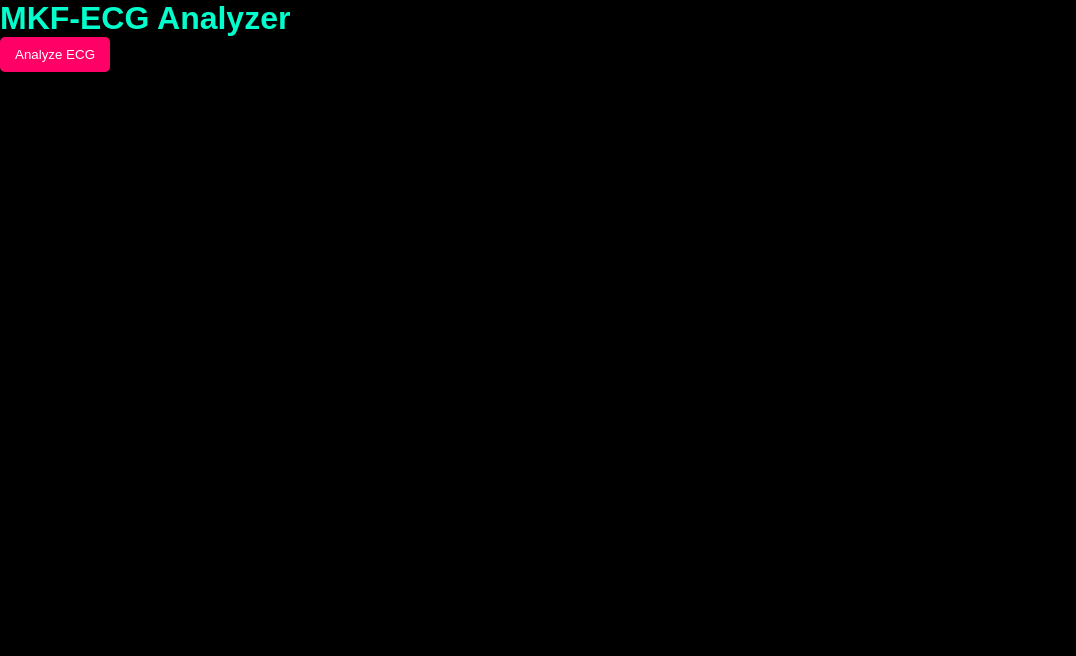
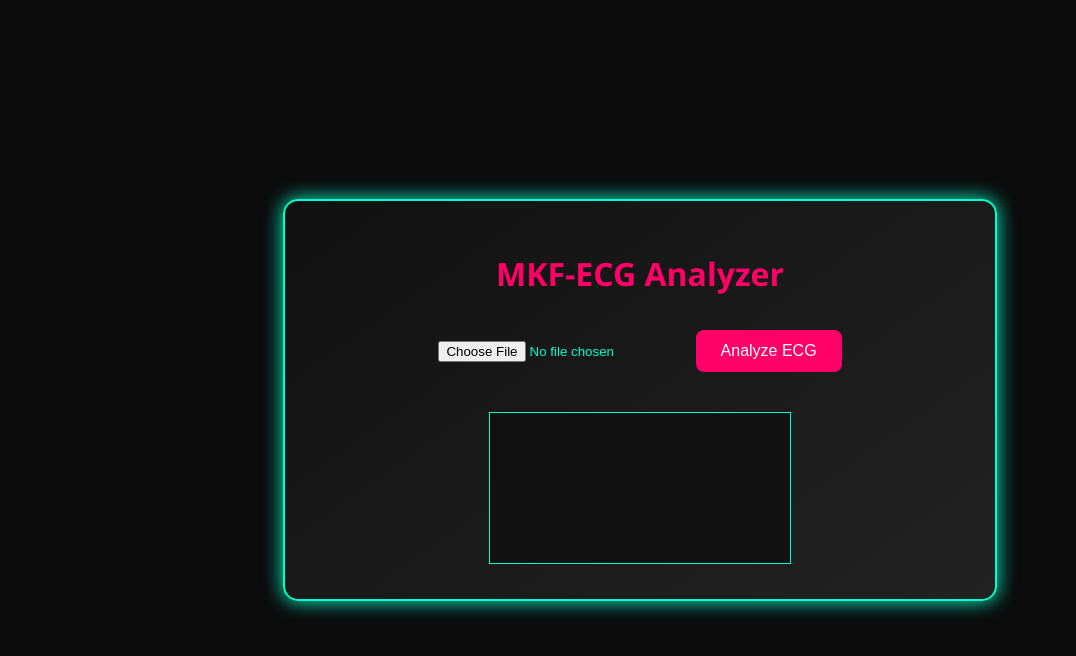
Before and after one commit to themchf/MKFECG, a plain HTML site: page index.html in a window 1280 px wide. Shown: the whole page, without its empty margins (0-1076 px from the left). Drawn offline with nearby package versions, Linux system fonts and the light colour scheme.

Commit message:
Update style.css

```diff
--- a/style.css
+++ b/style.css
@@ -1,81 +1,56 @@
-/* General styling */
 body {
-  margin: 0;
-  font-family: Arial, sans-serif;
-  background: black;
-  color: #00ffcc;
-  display: flex;
-  flex-direction: column;
-  min-height: 100vh;
+    background-color: #0b0b0b;
+    color: #00ffcc;
+    font-family: 'Segoe UI', Tahoma, Geneva, Verdana, sans-serif;
+    display: flex;
+    justify-content: center;
+    align-items: center;
+    height: 100vh;
+    margin: 0;
 }
 
-header {
-  background: #111;
-  text-align: center;
-  padding: 20px;
-  border-bottom: 2px solid #00ffcc;
+.container {
+    text-align: center;
+    border: 2px solid #00ffcc;
+    padding: 30px;
+    border-radius: 15px;
+    width: 95%;
+    max-width: 650px;
+    background: linear-gradient(145deg, #111, #222);
+    box-shadow: 0px 0px 20px #00ffcc;
 }
 
 h1 {
-  margin: 0;
-  font-size: 2em;
-  color: #00ffcc;
-}
-
-main {
-  flex: 1;
-  padding: 20px;
-  text-align: center;
-}
-
-.upload-section {
-  margin: 20px 0;
-}
-
-.upload-label {
-  background: #00ffcc;
-  color: black;
-  padding: 10px 15px;
-  border-radius: 5px;
-  cursor: pointer;
-  margin-right: 10px;
-}
-
-input[type="file"] {
-  display: none;
+    color: #ff0066;
+    margin-bottom: 20px;
 }
 
 button {
-  background: #ff0066;
-  color: white;
-  border: none;
-  padding: 10px 15px;
-  border-radius: 5px;
-  cursor: pointer;
+    padding: 12px 25px;
+    margin-top: 15px;
+    background-color: #ff0066;
+    border: none;
+    border-radius: 8px;
+    color: #fff;
+    font-size: 1rem;
+    cursor: pointer;
+    transition: all 0.3s ease;
 }
 
 button:hover {
-  background: #cc0055;
+    background-color: #ff3399;
+    transform: scale(1.05);
 }
 
-.result-section {
-  margin: 30px 0;
-  padding: 15px;
-  border: 1px solid #00ffcc;
-  border-radius: 5px;
+#output {
+    margin-top: 20px;
+    font-size: 1.3rem;
+    font-weight: bold;
+    color: #00ffcc;
 }
 
-#ecgCanvas {
-  width: 100%;
-  height: 300px;
-  background: #111;
-  border: 1px solid #00ffcc;
-  margin: 20px auto;
+canvas {
+    margin-top: 20px;
+    border: 1px solid #00ffcc;
+    background-color: #111;
 }
-
-footer {
-  background: #111;
-  text-align: center;
-  padding: 10px;
-  border-top: 2px solid #00ffcc;
-}
```
